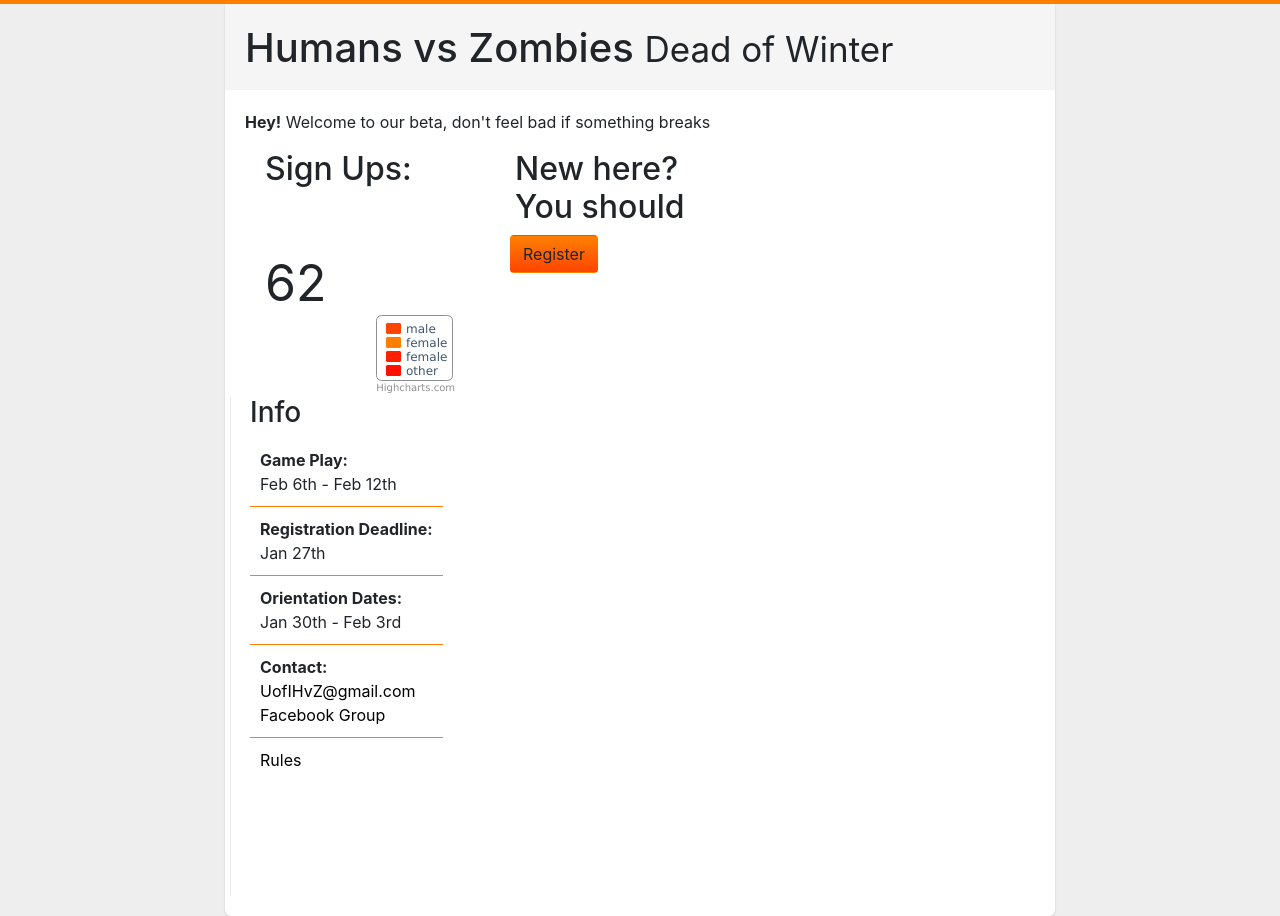
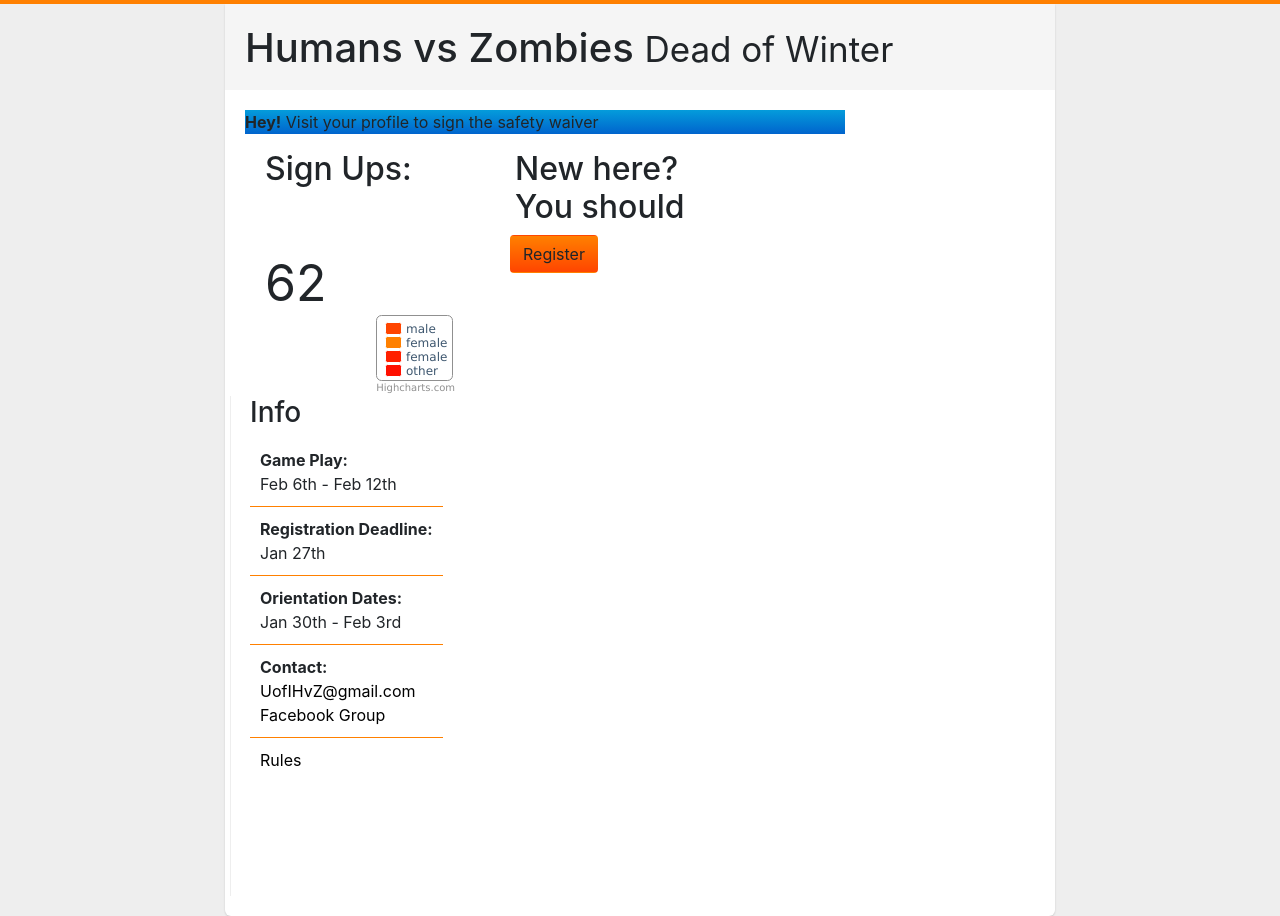
Before and after one commit to damianball/ZombieSource, a CodeIgniter app: page /home in a window 1280 px wide. Shown: the part 154-1070 px from the top of the page. Run offline with CodeIgniter, Linux system fonts and the light colour scheme; the visitor is signed in with stand-in values (Sample User, id 1); tables that the repository leaves empty hold one stand-in row (values such as "Sample post"); some libraries are stand-ins or nearby versions.

Commit message:
It's easier for damian to format his commit comments in his gui than from this command line. #firstworldproblems. also fixed waiver banned on homepage

```diff
--- a/www/application/controllers/home.php
+++ b/www/application/controllers/home.php
@@ -19,8 +19,14 @@ class Home extends CI_Controller {
      */
     public function index()
     {
+        $this->load->model('Player_model','',TRUE);
+
+        $user_id = $this->tank_auth->get_user_id();
+        $player_id = $this->Player_model->getPlayerID($user_id,'9a051bbc-3ebc-11e1-b778-000c295b88cf');
+        $data = array('waiver' => $this->Player_model->getPlayerData($player_id,'waiver_is_signed'));
+
         $this->load->view('header');
-        $this->load->view('home_page');
+        $this->load->view('home_page', $data);
         $this->load->view('footer');
     }
 
--- a/www/application/views/header.php
+++ b/www/application/views/header.php
@@ -34,7 +34,7 @@
                     </ul>
                     <div id = "signout" class="pull-right">
                         <a href="' . site_url("auth/logout") . '">
-                          <button class="btn success"> Sign Out </button>
+                          <button class="btn success">' . $this->tank_auth->get_username() . ' - sign out </button>
                         </a>
                     </div>';
             }
--- a/www/application/views/home_page.php
+++ b/www/application/views/home_page.php
@@ -10,7 +10,7 @@
 
       <div id = "title">
       <?php
-      if($this->tank_auth->is_logged_in()){
+      if($waiver != "TRUE"){
          echo '<div class="alert-message info">
                   <p><strong>Hey!</strong> Visit your profile to sign the safety waiver </p>
                </div>';
```
